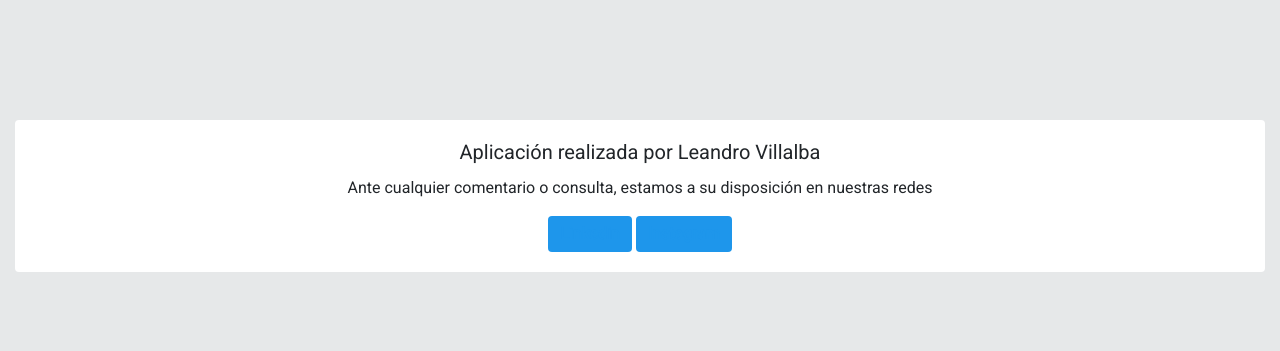
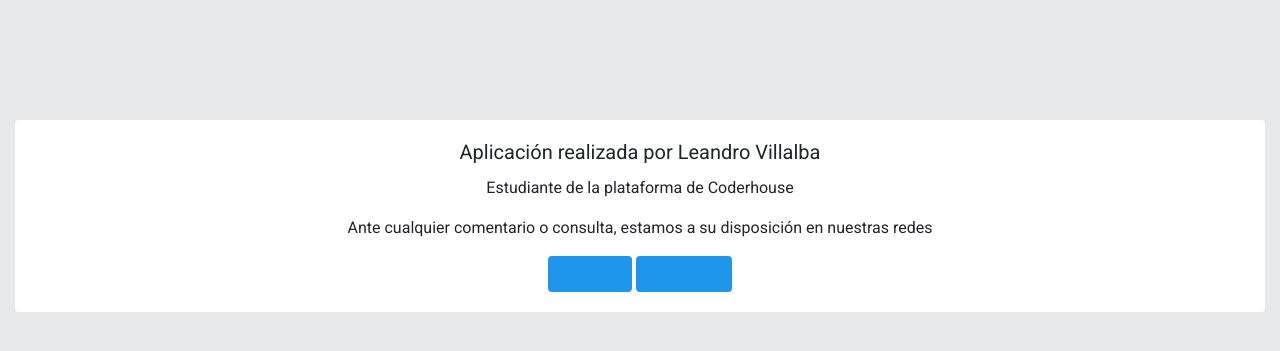
Before and after one commit to Lelo88/ProyectoFinalCoderhouse-LeandroVillalba, a Django app: page /sobre-mi/ in a window 1280 px wide. Shown: the part 56-407 px from the top of the page. Run offline with Django 4.2, Linux system fonts and the light colour scheme; some libraries are stand-ins or nearby versions.

Commit message:
modificaciones en about

```diff
--- a/ProyectoTwitter/AppTwitter/templates/07_aboutme.html
+++ b/ProyectoTwitter/AppTwitter/templates/07_aboutme.html
@@ -7,6 +7,7 @@
     <div class="card">
         <div class="card-body text-center">
             <h5 class="card-title">Aplicación realizada por Leandro Villalba</h5>
+            <p class="card-text-dark">Estudiante de la plataforma de Coderhouse</p>
             <p class="card-text-dark">Ante cualquier comentario o consulta, estamos a su disposición en nuestras
                 redes</p>
             <a href="https://www.linkedin.com/in/leagabvil88/" target="_blank" class="btn btn-dark ">Linkedin</a>
```
